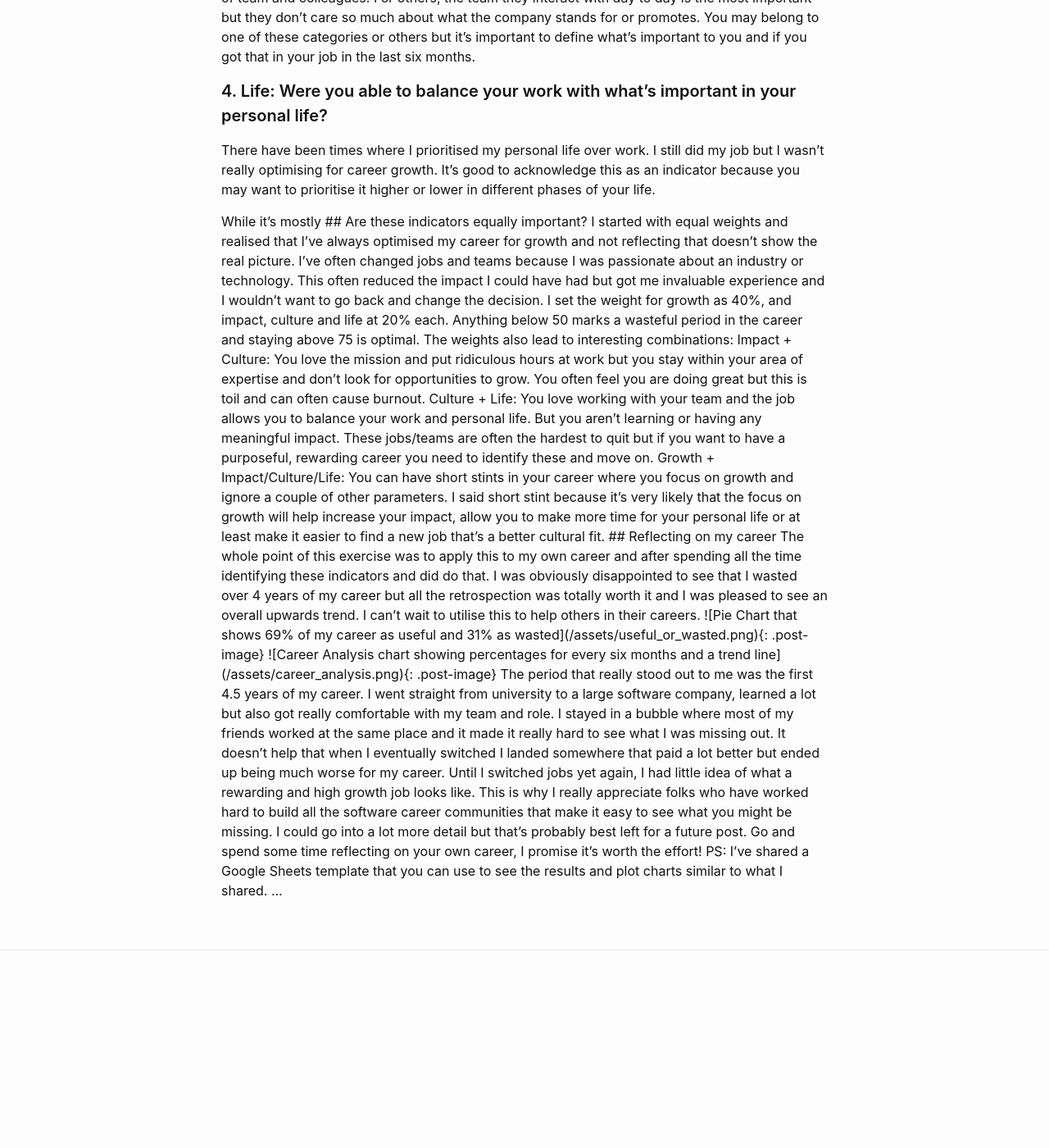
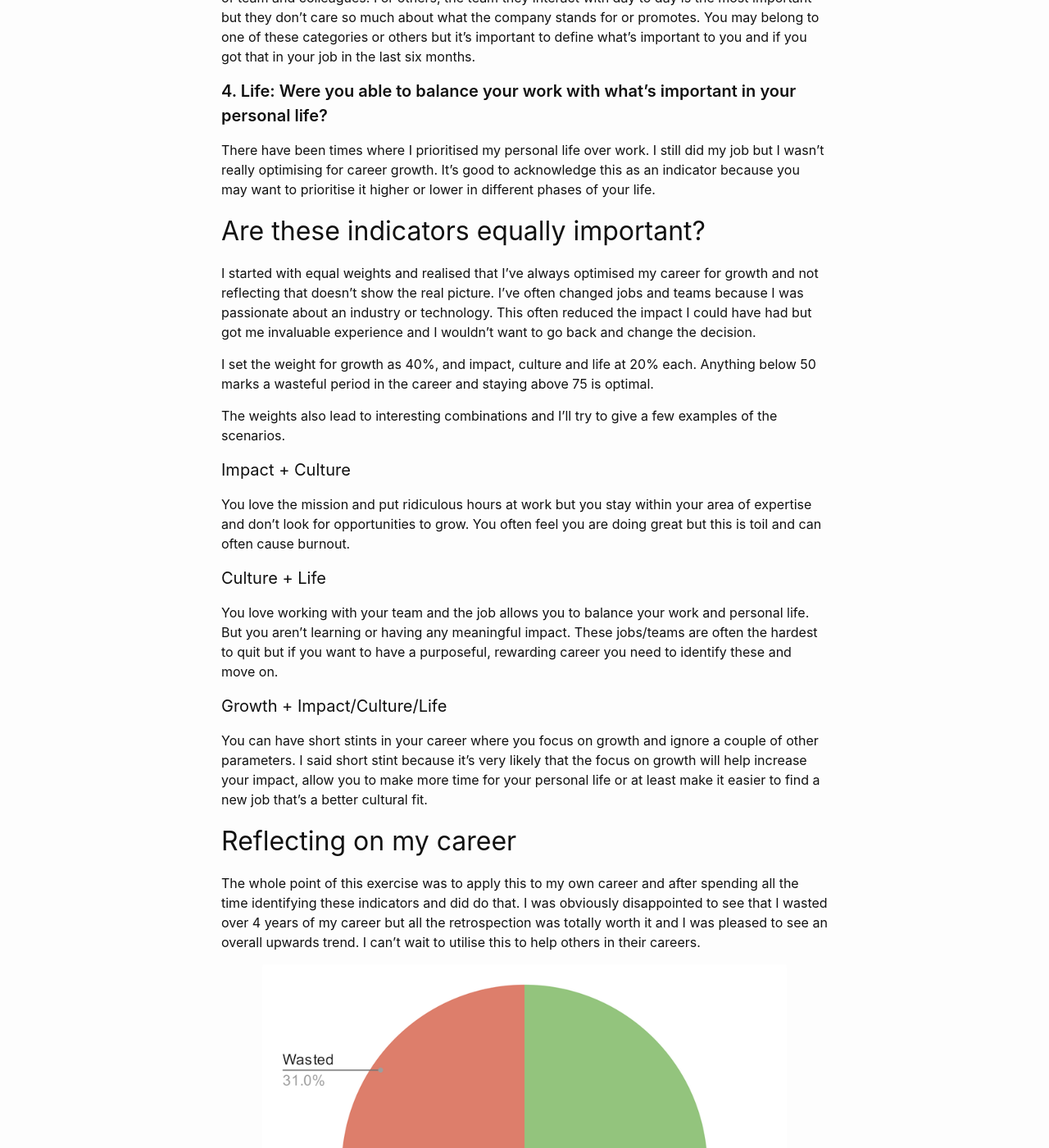
Before and after one commit to chiraggupta/ChiragGupta.com, a Jekyll site: the page built from _posts/2022-01-01-reflect-on-your-career.md, in a window 1280 px wide and 1400 px high, scrolled down 1229 px. Shown: the whole window at 82% size. Built offline with Jekyll 4.4.1, drawn with Linux system fonts in a browser that asks for light colours; before the commit the page ends 2448 px from its top, so only the background shows below that; some of the changed text lies outside the part shown.

Commit message:
Update and rename 2021-12-29-wasting-your-career.md to 2022-01-01-reflect-on-your-career.md

```diff
--- a/_posts/2021-12-29-wasting-your-career.md
+++ b/_posts/2022-01-01-reflect-on-your-career.md
@@ -33,7 +35,7 @@ This is the hardest one to define but irrespective of your opinions about organi
 
 There have been times where I prioritised my personal life over work. I still did my job but I wasn’t really optimising for career growth. It’s good to acknowledge this as an indicator because you may want to prioritise it higher or lower in different phases of your life.
 
-<TODO>While it’s mostly
+<!-- <TODO>While it’s mostly  -->
 
 ## Are these indicators equally important?
 
@@ -41,10 +43,17 @@ I started with equal weights and realised that I’ve always optimised my career
 
 I set the weight for growth as 40%, and impact, culture and life at 20% each. Anything below 50 marks a wasteful period in the career and staying above 75 is optimal.
 
-The weights also lead to interesting combinations:
-Impact + Culture: You love the mission and put ridiculous hours at work but you stay within your area of expertise and don’t look for opportunities to grow. You often feel you are doing great but this is toil and can often cause burnout.
-Culture + Life: You love working with your team and the job allows you to balance your work and personal life. But you aren’t learning or having any meaningful impact. These jobs/teams are often the hardest to quit but if you want to have a purposeful, rewarding career you need to identify these and move on.
-Growth + Impact/Culture/Life: You can have short stints in your career where you focus on growth and ignore a couple of other parameters. I said short stint because it’s very likely that the focus on growth will help increase your impact, allow you to make more time for your personal life or at least make it easier to find a new job that’s a better cultural fit.
+The weights also lead to interesting combinations and I'll try to give a few examples of the scenarios.
+#### Impact + Culture
+You love the mission and put ridiculous hours at work but you stay within your area of expertise and don’t look for opportunities to grow. You often feel you are doing great but this is toil and can often cause burnout.
+
+#### Culture + Life
+
+You love working with your team and the job allows you to balance your work and personal life. But you aren’t learning or having any meaningful impact. These jobs/teams are often the hardest to quit but if you want to have a purposeful, rewarding career you need to identify these and move on.
+
+#### Growth + Impact/Culture/Life
+
+You can have short stints in your career where you focus on growth and ignore a couple of other parameters. I said short stint because it’s very likely that the focus on growth will help increase your impact, allow you to make more time for your personal life or at least make it easier to find a new job that’s a better cultural fit.
 
 ## Reflecting on my career
 The whole point of this exercise was to apply this to my own career and after spending all the time identifying these indicators and did do that. I was obviously disappointed to see that I wasted over 4 years of my career but all the retrospection was totally worth it and I was pleased to see an overall upwards trend. I can’t wait to utilise this to help others in their careers.
@@ -57,5 +66,4 @@ The period that really stood out to me was the first 4.5 years of my career. I w
 
 I could go into a lot more detail but that’s probably best left for a future post. Go and spend some time reflecting on your own career, I promise it’s worth the effort!
 
-PS: I’ve shared a Google Sheets template that you can use to see the results and plot charts similar to what I shared.
-...
+PS: I’ve [shared a Google Sheets template](url) that you can use to see the results and plot charts similar to what I shared.
```
Also changed, not shown: other parts of _posts/2022-01-01-reflect-on-your-career.md (+3 -1 lines).
